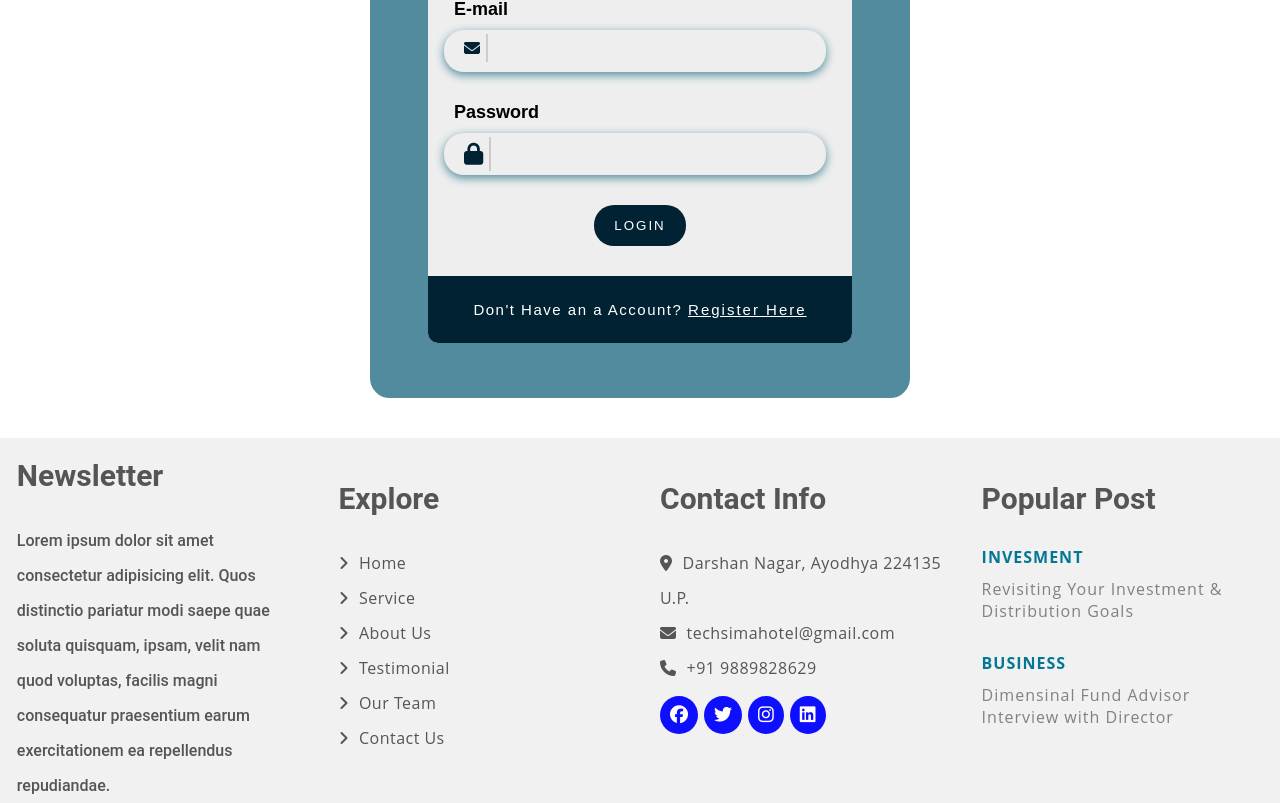
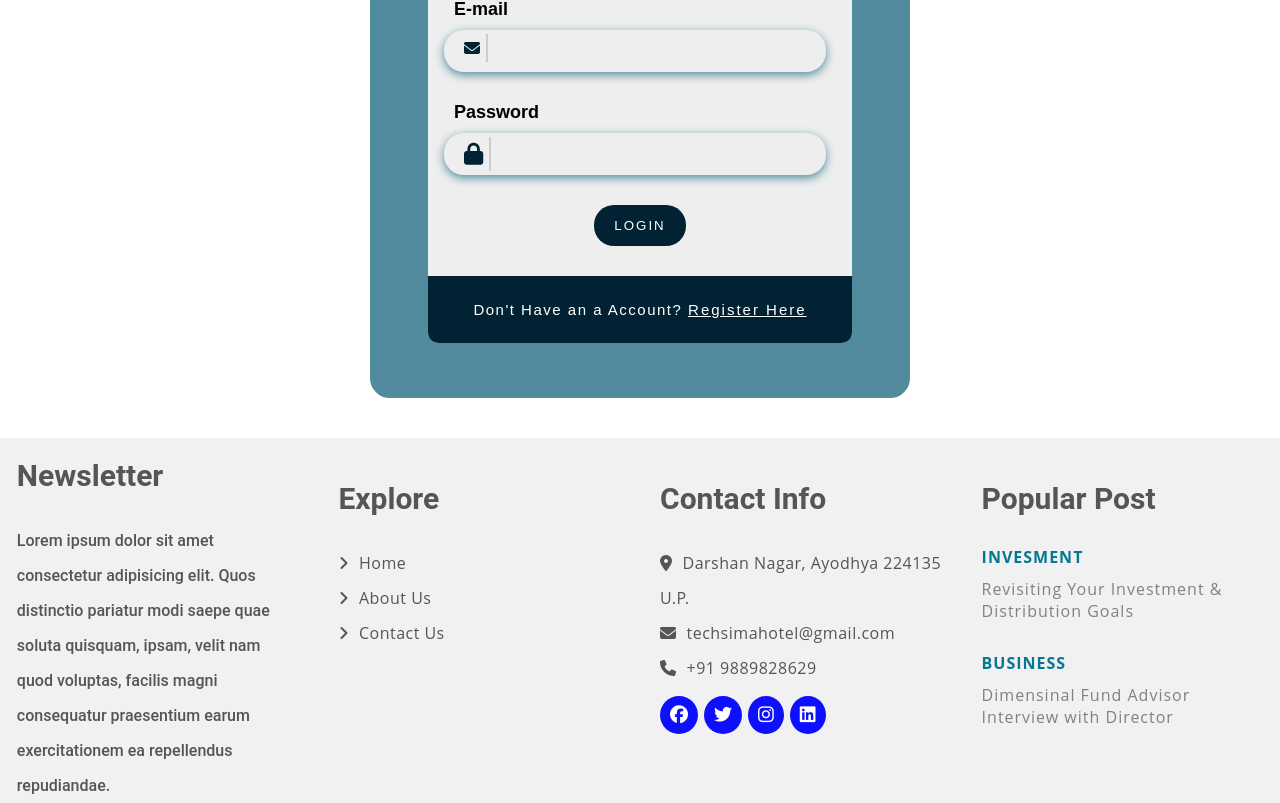
Before and after one commit to vanshtiwari211797798/HotelBooking, a React (Vite) app in the folder frontend/hotelbooking/: page /login in a window 1280 px wide. Shown: the part 372-1175 px from the top of the page. Built offline with nearby package versions, Linux system fonts and the light colour scheme.

Commit message:
frontend changes with jQuery

```diff
--- a/frontend/hotelbooking/index.html
+++ b/frontend/hotelbooking/index.html
@@ -14,7 +14,7 @@
 <body>
   <div id="root"></div>
   <script type="module" src="/src/main.jsx"></script>
-  <!-- <script src="https://cdnjs.cloudflare.com/ajax/libs/jquery/3.7.1/jquery.min.js"></script> -->
+  <script src="https://cdnjs.cloudflare.com/ajax/libs/jquery/3.7.1/jquery.min.js"></script>
 </body>
 
 </html>
--- a/frontend/hotelbooking/src/Components/Footer.jsx
+++ b/frontend/hotelbooking/src/Components/Footer.jsx
@@ -1,6 +1,6 @@
 import React from 'react';
 import { Link } from 'react-router-dom';
-// import '../Style/Home.css';
+// import '../Style/Home.css';a
 
 
 const Footer = () => {
@@ -27,31 +27,13 @@ const Footer = () => {
                   </Link>
                 </li>
                 <li>
-                  <Link to="/">
-                    <i className="fas fa-angle-right me-2" />
-                    Service
-                  </Link>
-                </li>
-                <li>
-                  <Link to="/">
+                  <Link to="/about">
                     <i className="fas fa-angle-right me-2" />
                     About Us
                   </Link>
                 </li>
                 <li>
-                  <Link to="/">
-                    <i className="fas fa-angle-right me-2" />
-                    Testimonial
-                  </Link>
-                </li>
-                <li>
-                  <Link to="/">
-                    <i className="fas fa-angle-right me-2" />
-                    Our Team
-                  </Link>
-                </li>
-                <li>
-                  <Link to="/">
+                  <Link to="/contactus">
                     <i className="fas fa-angle-right me-2" />
                     Contact Us
                   </Link>
--- a/frontend/hotelbooking/src/Components/Header.jsx
+++ b/frontend/hotelbooking/src/Components/Header.jsx
@@ -6,6 +6,25 @@ import { Link } from 'react-router-dom'
 const Header = () => {
 
   const auth = localStorage.getItem("usertoken")
+
+  $(document).ready(function(){
+    $(window).scroll(function(){
+        if ($(this).scrollTop()>50) {
+            $('.header').addClass('sticky');
+        } else {
+            $('.header').removeClass('sticky');
+        }
+    });
+});
+// ===============================
+function toggleNav() {
+    var extraNavbar = document.querySelector('.extra-navbar');
+    if (extraNavbar.style.display === "none" || extraNavbar.style.display === "") {
+        extraNavbar.style.display = "block";
+    } else {
+        extraNavbar.style.display = "none";
+    }
+}
 
   return (
     <>
@@ -36,7 +55,7 @@ const Header = () => {
               </ul>
             </div>
             {/* onClick="toggleNav" */}
-            <div className="toggle-btn" >
+            <div className="toggle-btn" onClick={toggleNav}>
               <i className="fa fa-bars" />
             </div>
           </header>
--- a/frontend/hotelbooking/src/Style/Home.css
+++ b/frontend/hotelbooking/src/Style/Home.css
@@ -133,7 +133,7 @@
 /*  Booking Table Start */
 .home_container {
     min-height:50px;
-    width: 62%;
+    width: 45%;
     background-color: #f1f1f1;
     box-shadow: 0px 0px 10px #555;
     border-radius: 10px;
```
